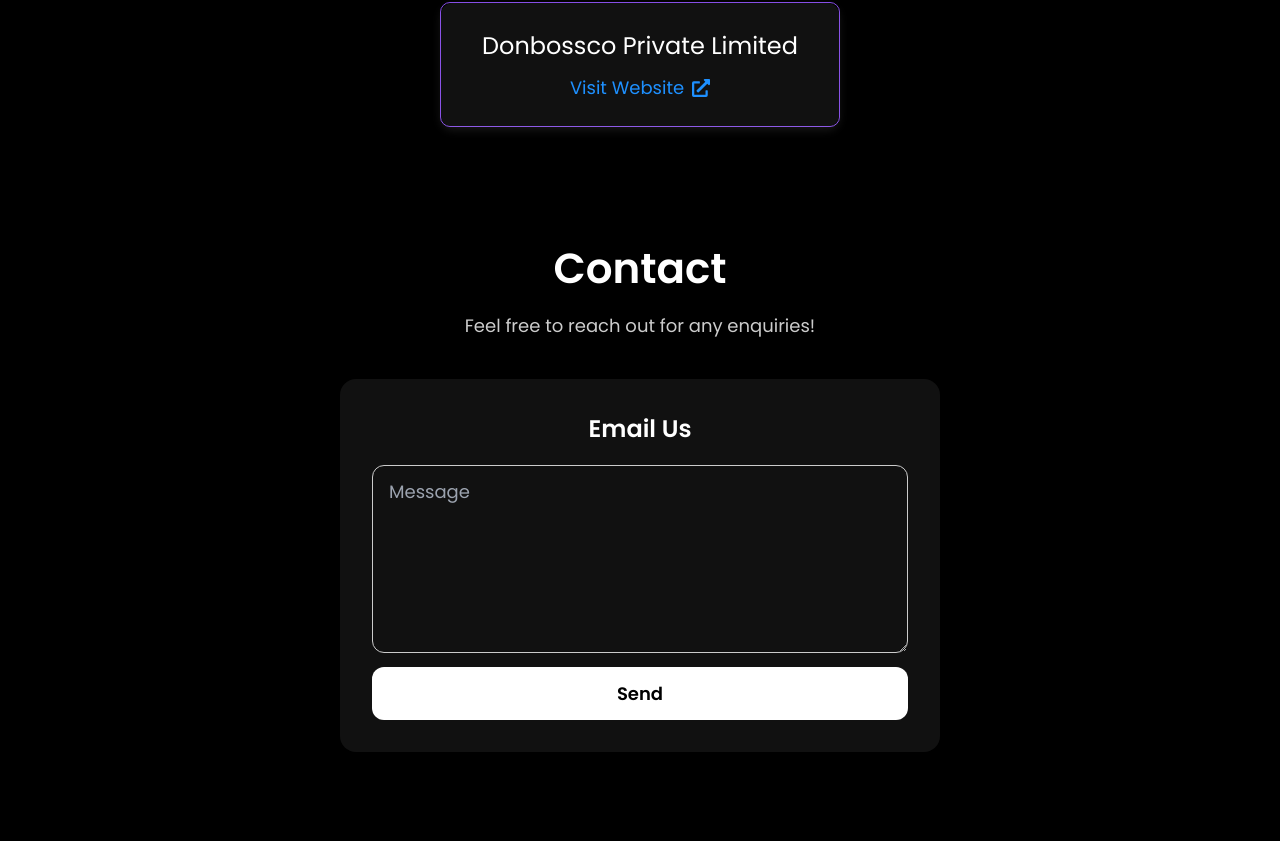
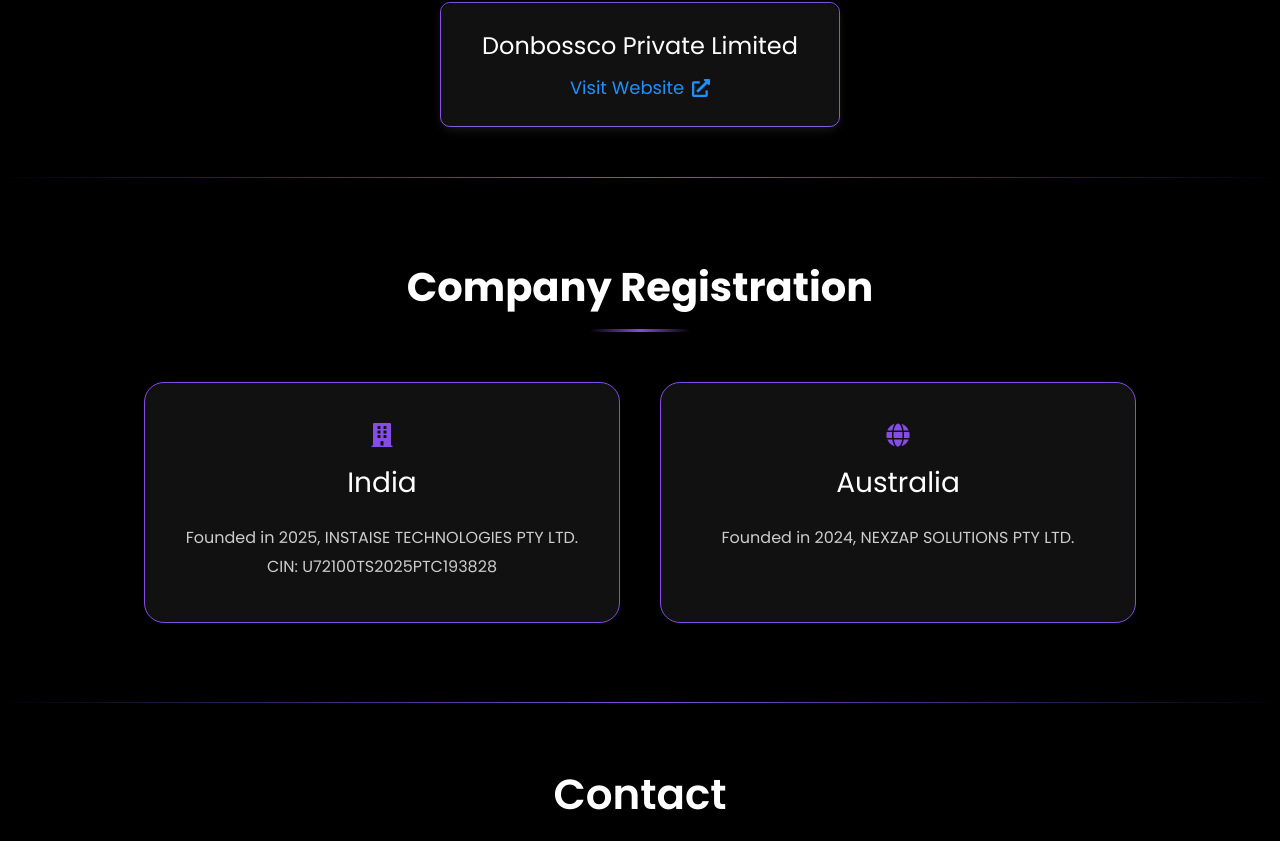
Before and after one commit to maneesh16m/NEXZAP-STATIC-SITE, a React (Create React App) app: page / in a window 1280 px wide. Shown: the part 2699-3540 px from the top of the page. Built offline with nearby package versions, Linux system fonts and the light colour scheme; a web font is replaced by a local one.

Commit message:
added registration details

```diff
--- a/src/App.js
+++ b/src/App.js
@@ -16,6 +16,7 @@
 import MovingBanner from "./components/MovingBanner";
 import ScrollProgress from './components/ScrollProgress';
 import Partners from "./components/Partners/index.js";
+import CompanyRegistration from "./components/CompanyRegistration/index.js";
 const Body = styled.div`
   background-color: #000000;
   width: 100%;
@@ -76,6 +77,9 @@
                   <Partners/>
                 </Wrapper>
                 <Wrapper>
+                  <CompanyRegistration />
+                </Wrapper>
+                <Wrapper>
                   <Contact />
                 </Wrapper>
               </>
--- /dev/null
+++ b/src/components/CompanyRegistration/index.js
@@ -0,0 +1,200 @@
+import React from 'react';
+import styled from 'styled-components';
+import { motion } from 'framer-motion';
+import { FaBuilding, FaGlobe } from 'react-icons/fa';
+
+const Container = styled.div`
+  display: flex;
+  flex-direction: column;
+  align-items: center;
+  padding: 80px 20px;
+  background-color: #000;
+  color: #fff;
+  width: 100%;
+  position: relative;
+  overflow: hidden;
+
+  &::before {
+    content: '';
+    position: absolute;
+    top: 0;
+    left: 0;
+    right: 0;
+    height: 1px;
+    background: linear-gradient(to right, transparent, #854CE6, transparent);
+  }
+
+  &::after {
+    content: '';
+    position: absolute;
+    bottom: 0;
+    left: 0;
+    right: 0;
+    height: 1px;
+    background: linear-gradient(to right, transparent, #854CE6, transparent);
+  }
+`;
+
+const Title = styled(motion.h2)`
+  font-size: 40px;
+  font-weight: bold;
+  margin-bottom: 50px;
+  text-align: center;
+  color: ${({ theme }) => theme.text_primary};
+  position: relative;
+  padding-bottom: 15px;
+
+  &::after {
+    content: '';
+    position: absolute;
+    bottom: 0;
+    left: 50%;
+    transform: translateX(-50%);
+    width: 100px;
+    height: 3px;
+    background: linear-gradient(to right, transparent, #854CE6, transparent);
+  }
+
+  @media (max-width: 768px) {
+    font-size: 32px;
+  }
+`;
+
+const RegistrationGrid = styled.div`
+  display: grid;
+  grid-template-columns: repeat(auto-fit, minmax(300px, 1fr));
+  gap: 40px;
+  width: 80%;
+  max-width: 1200px;
+  margin: 0 auto;
+  @media (max-width: 768px) {
+    width: 95%;
+    grid-template-columns: 1fr;
+  }
+`;
+
+const RegistrationCard = styled(motion.div)`
+  background: ${({ theme }) => theme.card};
+  padding: 40px;
+  border-radius: 20px;
+  box-shadow: 0 8px 32px rgba(0, 0, 0, 0.2);
+  border: 0.1px solid #854CE6;
+  position: relative;
+  overflow: hidden;
+  transition: all 0.3s ease;
+
+  &::before {
+    content: '';
+    position: absolute;
+    top: 0;
+    left: 0;
+    width: 100%;
+    height: 100%;
+    background: linear-gradient(45deg, transparent, rgba(133, 76, 230, 0.1), transparent);
+    transform: translateX(-100%);
+    transition: transform 0.6s ease;
+  }
+
+  &:hover {
+    transform: translateY(-10px);
+    box-shadow: 0 12px 40px rgba(133, 76, 230, 0.2);
+  }
+
+  &:hover::before {
+    transform: translateX(100%);
+  }
+`;
+
+const CardTitle = styled.h3`
+  font-size: 28px;
+  margin-bottom: 20px;
+  color: ${({ theme }) => theme.text_primary};
+  text-align: center;
+  display: flex;
+  align-items: center;
+  justify-content: center;
+  gap: 10px;
+`;
+
+const CardContent = styled.p`
+  font-size: 16px;
+  line-height: 1.8;
+  color: ${({ theme }) => theme.text_secondary};
+  text-align: center;
+  position: relative;
+  z-index: 1;
+`;
+
+const IconWrapper = styled.div`
+  font-size: 24px;
+  color: #854CE6;
+  margin-bottom: 15px;
+  display: flex;
+  justify-content: center;
+`;
+
+const CompanyRegistration = () => {
+  const containerVariants = {
+    hidden: { opacity: 0 },
+    visible: {
+      opacity: 1,
+      transition: {
+        staggerChildren: 0.3
+      }
+    }
+  };
+
+  const cardVariants = {
+    hidden: { y: 50, opacity: 0 },
+    visible: {
+      y: 0,
+      opacity: 1,
+      transition: {
+        duration: 0.5,
+        ease: "easeOut"
+      }
+    }
+  };
+
+  return (
+    <Container id="registration">
+      <Title
+        initial={{ opacity: 0, y: -20 }}
+        animate={{ opacity: 1, y: 0 }}
+        transition={{ duration: 0.5 }}
+      >
+        Company Registration
+      </Title>
+      <RegistrationGrid
+        as={motion.div}
+        variants={containerVariants}
+        initial="hidden"
+        whileInView="visible"
+        viewport={{ once: true }}
+      >
+        <RegistrationCard variants={cardVariants}>
+          <IconWrapper>
+            <FaBuilding />
+          </IconWrapper>
+          <CardTitle>India</CardTitle>
+          <CardContent>
+            Founded in 2025, INSTAISE TECHNOLOGIES PTY LTD.
+            <br />
+            CIN: U72100TS2025PTC193828
+          </CardContent>
+        </RegistrationCard>
+        <RegistrationCard variants={cardVariants}>
+          <IconWrapper>
+            <FaGlobe />
+          </IconWrapper>
+          <CardTitle>Australia</CardTitle>
+          <CardContent>
+          Founded in 2024, NEXZAP SOLUTIONS PTY LTD.
+          </CardContent>
+        </RegistrationCard>
+      </RegistrationGrid>
+    </Container>
+  );
+};
+
+export default CompanyRegistration;
```
